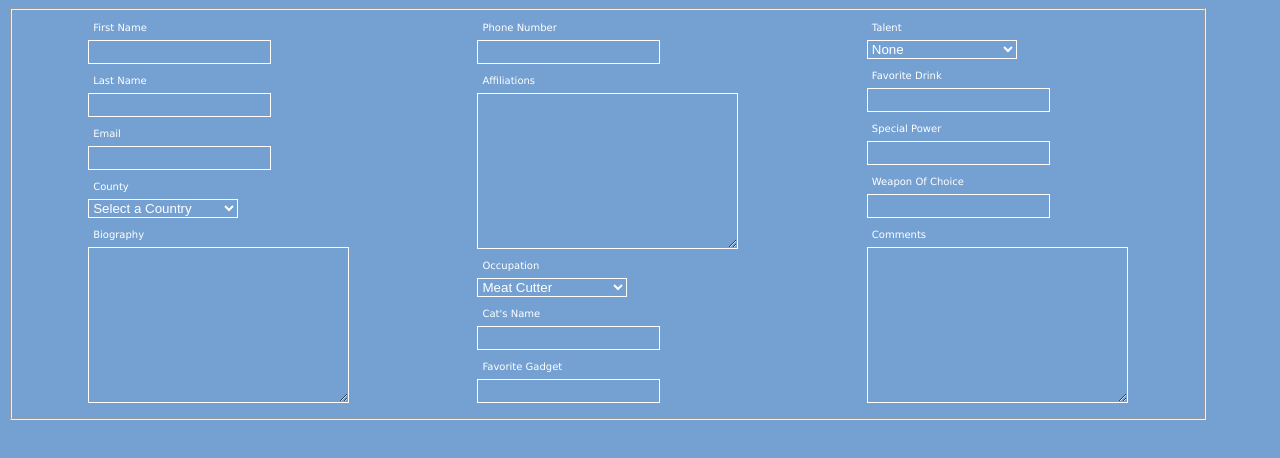
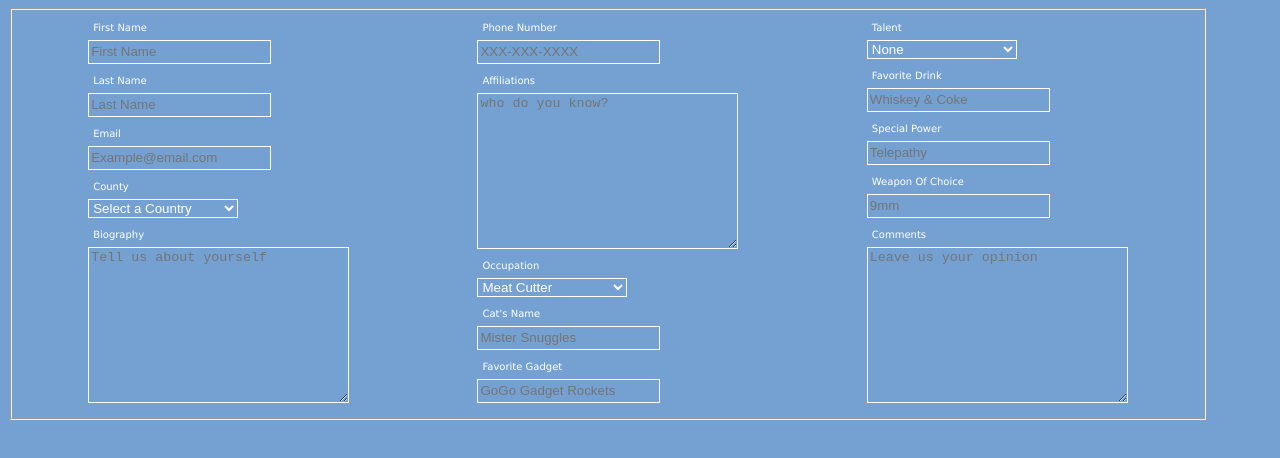
Before and after one commit to Reggedon89/formdesign, a plain HTML site: page index.html in a window 1280 px wide. Drawn offline with Linux system fonts and the light colour scheme.

Commit message:
added placeholders

```diff
--- a/index.html
+++ b/index.html
@@ -14,13 +14,13 @@
         <form action="" method="GET" class="flex-form">
         <div class="section-wrap">
             <label for="fname">First Name</label>
-            <input type="text" id="fname" name="fname">
+            <input type="text" id="fname" name="fname" placeholder="First Name">
 
             <label for="lname">Last Name</label>
-            <input type="text" id="lname" name="fname">
+            <input type="text" placeholder="Last Name" id="lname" name="fname">
 
             <label for="email">Email</label>
-            <input type="email" id="email" name="email">
+            <input type="email" placeholder="Example@email.com" id="email" name="email">
 
             <label for="country">County</label>
             <select id="country" name="country">
@@ -31,15 +31,15 @@
             </select>
 
             <label for="biography">Biography</label>
-            <textarea name="biography" rows="10" cols="30"></textarea>
+            <textarea placeholder="Tell us about yourself" name="biography" rows="10" cols="30"></textarea >
         </div>
 
             <div class="section-wrap">
                 <label for="number">Phone Number</label>
-                <input type="tel" id="number" name="number">
+                <input type="tel"  placeholder="XXX-XXX-XXXX"id="number" name="number">
 
                 <label for="affiliations">Affiliations</label>
-                <textarea name="affiliations" rows="10" cols="30"></textarea>
+                <textarea placeholder="who do you know?" name="affiliations" rows="10" cols="30"></textarea >
 
                 <label for="occupation">Occupation</label>
                 <select id="occupation" name="occupation">
@@ -49,10 +49,10 @@
                 </select>
 
                 <label for="cname">Cat's Name</label>
-                <input type="text" name="cname" id="cname">
+                <input type="text" placeholder="Mister Snuggles" name="cname" id="cname">
 
                 <label for="fgadget">Favorite Gadget</label>
-                <input type="text" id="fgadget" name="fgadet">
+                <input type="text" placeholder="GoGo Gadget Rockets" id="fgadget" name="fgadet">
             </div>
 
             <div class="section-wrap">
@@ -64,16 +64,16 @@
                  </select>
 
                 <label for="drink">Favorite Drink</label>
-                 <input type="text" name="drink" id="drink">
+                 <input type="text" placeholder="Whiskey & Coke" name="drink" id="drink">
 
                 <label for="power">Special Power</label>
-                <input type="text" name="power" id="power">
+                <input type="text" placeholder="Telepathy" name="power" id="power">
 
                 <label for="weapon">Weapon Of Choice</label>
-                <input type="text" name="weapon" id="weapon">
+                <input type="text" placeholder="9mm" name="weapon" id="weapon">
 
                 <label for="comments">Comments</label>
-                <textarea name="comments" rows="10" cols="30"></textarea>
+                <textarea placeholder="Leave us your opinion" name="comments" rows="10" cols="30"></textarea>
             </div>
         </form>
     </fieldset>
```
